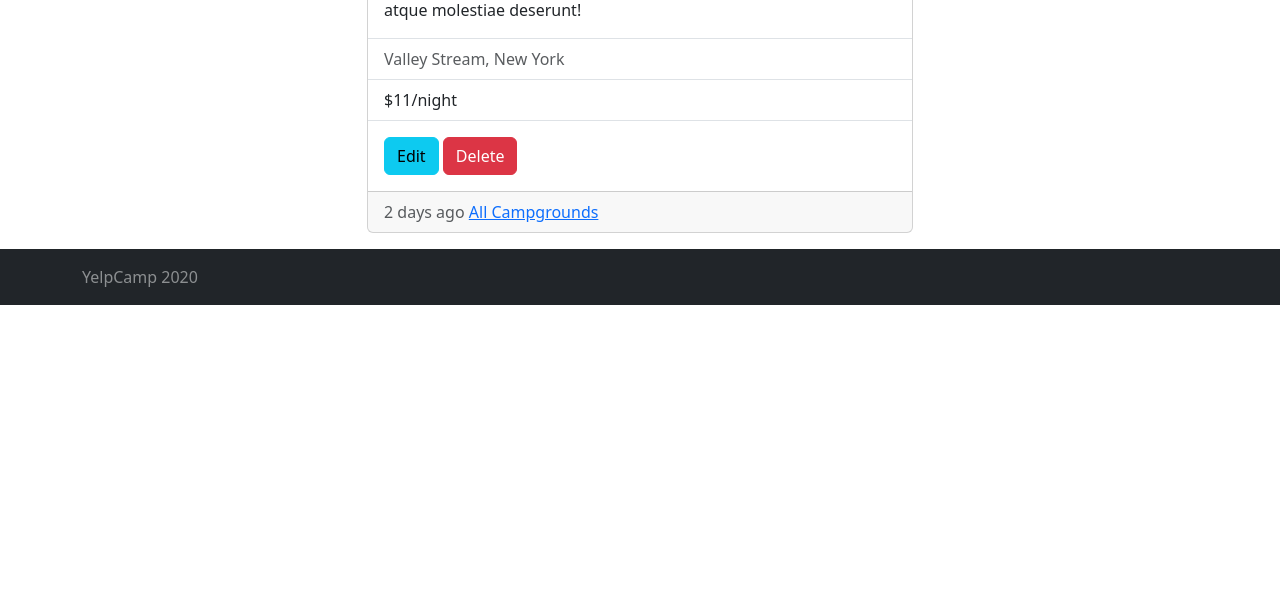
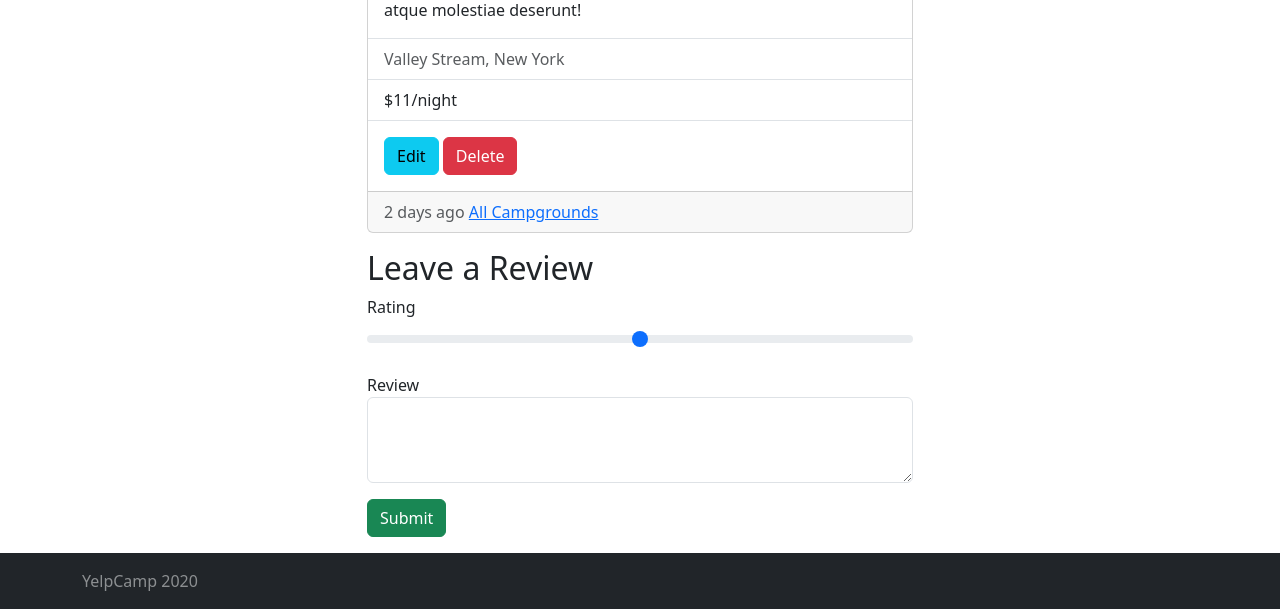
Before and after one commit to lollyca/YelpCamp, a Node server app: page /campgrounds/600000000000000000000003 in a window 1280 px wide. Shown: the part 739-1348 px from the top of the page. Before the commit the page ends 1044 px from the top, so only its background shows below. Run offline with Node 20, Linux system fonts and the light colour scheme; data comes from the database, SQL or seed files in the repository; some libraries are stand-ins or nearby versions.

Commit message:
Added the Review Form

```diff
--- a/views/campgrounds/show.ejs
+++ b/views/campgrounds/show.ejs
@@ -28,5 +28,17 @@
                     <a href="/campgrounds">All Campgrounds</a>
                 </div>
             </div>
+            <h2>Leave a Review</h2>
+            <form action="" class="mb-3">
+                <div class="mb-3">
+                    <label class="form-label" for="rating">Rating</label>
+                    <input class="form-range" type="range" name="review[rating]" id="rating" min="1" max="5">
+                </div>
+                <div class="mb-3">
+                    <label class="fomr-label" for="body">Review</label>
+                    <textarea class="form-control" name="review[body]" id="body" cols="30" rows="3"></textarea>
+                </div>
+                <button class="btn btn-success">Submit</button>
+            </form>
         </div>
     </div>
```
Also changed, not shown: models/campground.js (+7 -1 lines), models/review.js (added, +12 -0 lines).
